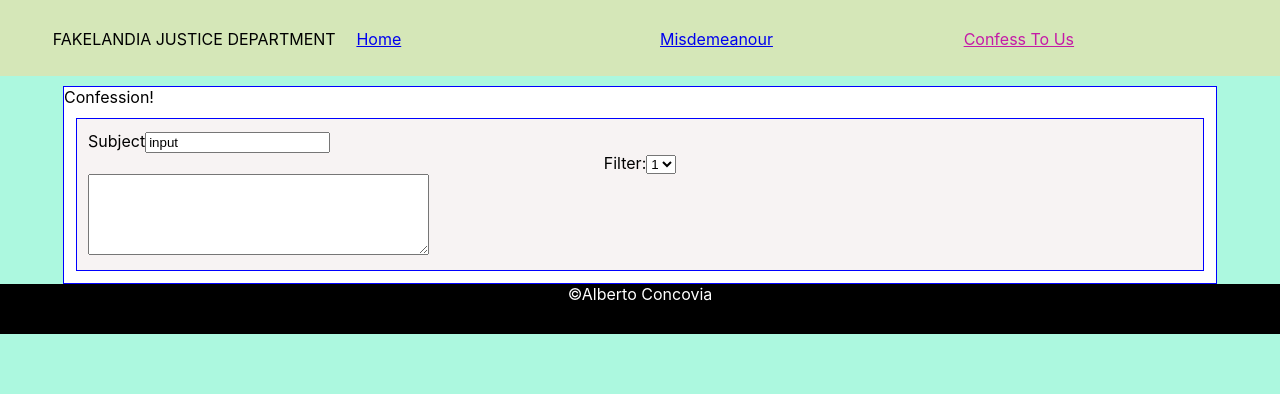
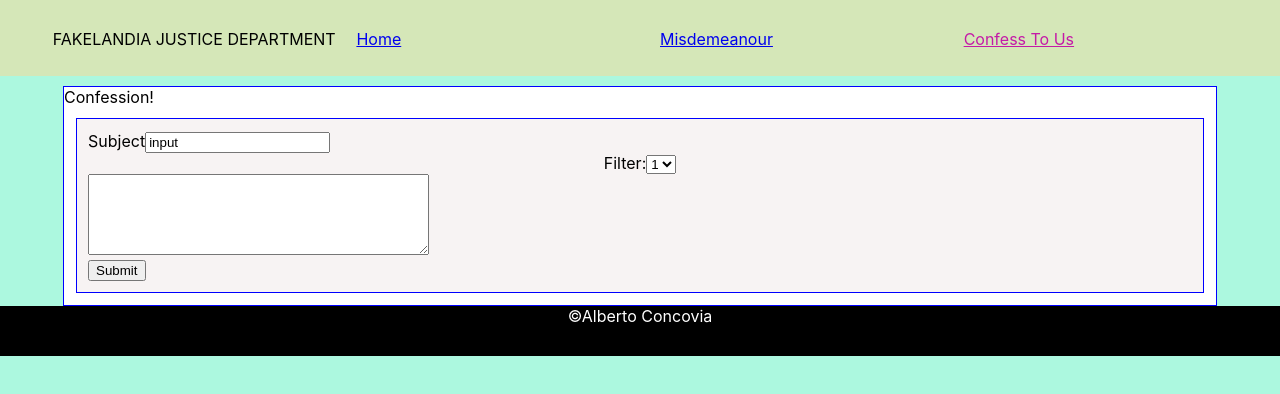
Before and after one commit to AlbertoConcovia/router-justice-for-fakelandia, a React (Create React App) app: page /Confession in a window 1280 px wide. Shown: the top 394 px of the page. Built offline with nearby package versions, Linux system fonts and the light colour scheme.

Commit message:
Activity 3 - Form.js - SubmitForm.js component added

```diff
--- /dev/null
+++ b/src/components/SubmitForm.js
@@ -0,0 +1,10 @@
+const SubmitForm = ( ) => {
+
+  return (
+    <div data-testid="buttonSubmitForm">
+      <input type='submit'/>
+    </div>
+  );
+}
+
+  export default SubmitForm;
--- a/src/components/form/Form.js
+++ b/src/components/form/Form.js
@@ -1,10 +1,10 @@
 import Dropdown from "../Dropdown";
 import TextArea from "../TextArea";
 import TextInput from "../TextInput";
+import SubmitForm from "../SubmitForm";
 
 const Form = () => {
   const handleSubmit = (event) => {
-    // onSubmitForm( numberofbeings, whatIs2plus2, reasonForSparing );
     event.preventDefault();
   };
 
@@ -12,14 +12,9 @@ const Form = () => {
     <div className="form-container">
       <form onSubmit={handleSubmit}>
         <TextInput labelText="Subject" labelId="subject" inputValue="input" />
-
         <Dropdown />
-
-        <TextArea
-          textAreaValue=""
-        />
-
-        {/* <SubmitForm /> */}
+        <TextArea  textAreaValue="" />
+        <SubmitForm />
       </form>
     </div>
   );
```
